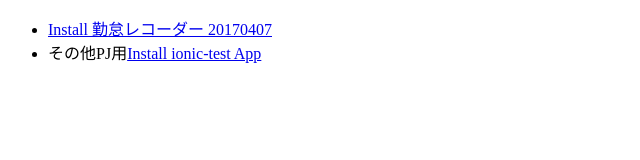
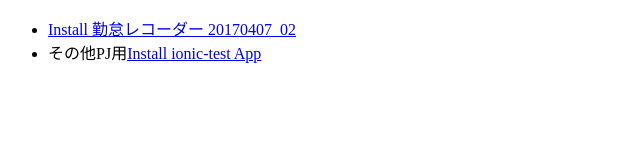
Before and after one commit to sjitech/ios-test, a plain HTML site: page index.html in a window 1280 px wide. Shown: the full height of the page, 0-640 px from the left. Drawn offline with Linux system fonts and the light colour scheme.

Commit message:
Update index.html

```diff
--- a/index.html
+++ b/index.html
@@ -10,7 +10,7 @@
 </head>
 <ul>
 <li><a href="itms-services://?action=download-manifest&url=https://github.com/sjitech/ios-test/raw/master/manifest_workTimeRecorder.plist">
-  Install 勤怠レコーダー 20170407
+  Install 勤怠レコーダー 20170407_02
  </a>
 
 
```
